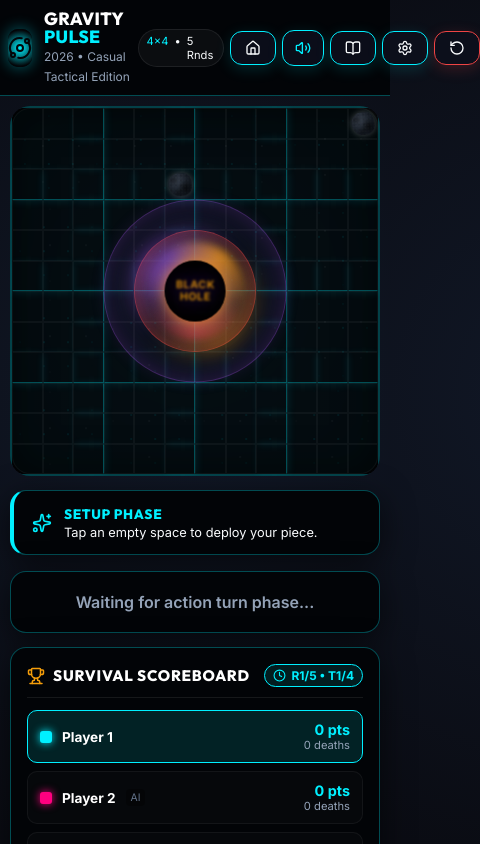
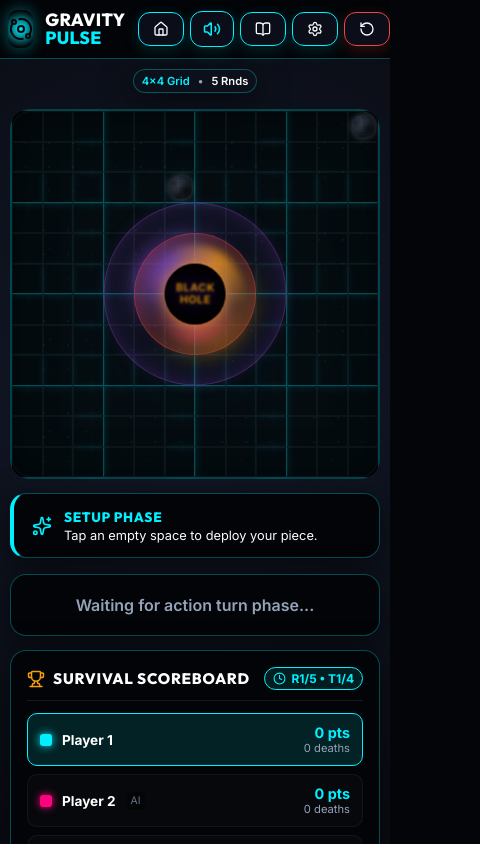
Before and after one commit to RandallBlanchetteGames/gravitypulse, a React (Vite) app: page / in a window 390 px wide. Shown: the top 844 px of the page, 480 px wide, since content can reach past the window. Built offline with nearby package versions, Linux system fonts and the light colour scheme.

Commit message:
Consolidate mobile UI and reposition setup badge

```diff
--- a/src/App.jsx
+++ b/src/App.jsx
@@ -671,6 +671,25 @@ export default function App() {
 
       <ResponsiveShell
         leftPanel={leftPanelContent}
+        centerHeader={
+          <div className="setup-badge" style={{
+            display: 'flex',
+            gap: '8px',
+            background: 'var(--glass-bg)',
+            padding: '6px 16px',
+            borderRadius: '20px',
+            border: '1px solid var(--border-neon)',
+            fontSize: '0.85rem',
+            fontWeight: 600,
+            color: 'var(--text-main)',
+            boxShadow: 'var(--glass-shadow)',
+            marginBottom: '4px'
+          }}>
+            <span style={{ color: 'var(--accent-cyan)' }}>{rulesConfig.mapSize.label.split(' ')[0]} Grid</span>
+            <span style={{ color: 'var(--text-muted)' }}>•</span>
+            <span>{rulesConfig.gameLength.label.split(' ')[0]} Rnds</span>
+          </div>
+        }
         centerBoard={centerBoardContent}
         rightPanel={rightPanelContent}
       />
--- a/src/components/layout/Navbar.jsx
+++ b/src/components/layout/Navbar.jsx
@@ -28,35 +28,16 @@ export function Navbar({ rulesConfig, onOpenSetup, onOpenRules, onResetGame }) {
           justifyContent: 'center',
           boxShadow: '0 0 15px rgba(0, 240, 255, 0.4)'
         }}>
-          <Orbit color="#030508" size={24} />
+          <Orbit color="#030508" size={24} style={{ transform: 'scaleX(-1)' }} />
         </div>
         <div>
           <h1 style={{ fontSize: '1.3rem', fontWeight: 800, color: '#fff', lineHeight: 1 }}>
             GRAVITY <span style={{ color: 'var(--accent-cyan)' }}>PULSE</span>
           </h1>
-          <span style={{ fontSize: '0.75rem', color: 'var(--text-muted)' }}>
-            2026 • Casual Tactical Edition
-          </span>
         </div>
       </div>
 
       <div className="nav-buttons">
-        {/* Setup Badge Indicator */}
-        <div className="setup-badge" style={{
-          display: 'flex',
-          gap: '6px',
-          background: 'rgba(255, 255, 255, 0.04)',
-          padding: '6px 12px',
-          borderRadius: '20px',
-          border: '1px solid var(--border-light)',
-          fontSize: '0.8rem',
-          color: 'var(--text-main)'
-        }}>
-          <span style={{ color: 'var(--accent-cyan)' }}>{rulesConfig.mapSize.label.split(' ')[0]}</span>
-          <span>•</span>
-          <span>{rulesConfig.gameLength.label.split(' ')[0]} Rnds</span>
-        </div>
-
         <button
           onClick={() => {
             soundEngine.playClick();
--- a/src/components/layout/ResponsiveShell.jsx
+++ b/src/components/layout/ResponsiveShell.jsx
@@ -5,7 +5,7 @@
 import React, { useState } from 'react';
 import { ListFilter, Trophy } from 'lucide-react';
 
-export function ResponsiveShell({ leftPanel, centerBoard, rightPanel }) {
+export function ResponsiveShell({ leftPanel, centerHeader, centerBoard, rightPanel }) {
   const [mobileTab, setMobileTab] = useState('controls'); // 'controls', 'scores', 'log'
 
   return (
@@ -16,8 +16,11 @@ export function ResponsiveShell({ leftPanel, centerBoard, rightPanel }) {
       </section>
 
       {/* Center Column: Interactive Aspect-Ratio Board */}
-      <section className="shell-center board-wrapper">
-        {centerBoard}
+      <section className="shell-center" style={{ display: 'flex', flexDirection: 'column', alignItems: 'center', gap: '12px' }}>
+        {centerHeader}
+        <div className="board-wrapper">
+          {centerBoard}
+        </div>
       </section>
 
       {/* Right Column (Desktop/Tablet): Scoreboard & Game Log */}
--- a/src/index.css
+++ b/src/index.css
@@ -572,7 +572,30 @@ h1, h2, h3, h4, .font-heading {
 }
 @media (max-width: 767px) {
   .action-grid {
-    grid-template-columns: 1fr 1fr;
+    grid-template-columns: repeat(6, 1fr);
+    gap: 6px;
+  }
+  .action-grid > *:nth-child(1),
+  .action-grid > *:nth-child(2),
+  .action-grid > *:nth-child(3) {
+    grid-column: span 2;
+  }
+  .action-grid > *:nth-child(4),
+  .action-grid > *:nth-child(5) {
+    grid-column: span 3;
+  }
+  .action-card-btn {
+    padding: 8px 6px;
+    font-size: 0.75rem;
+    justify-content: center;
+  }
+  .action-card-btn > div:first-child {
+    flex-direction: column;
+    gap: 4px !important;
+  }
+  .action-card-btn .action-label {
+    font-size: 0.7rem;
+    text-align: center;
   }
 }
 .action-icon {
```
